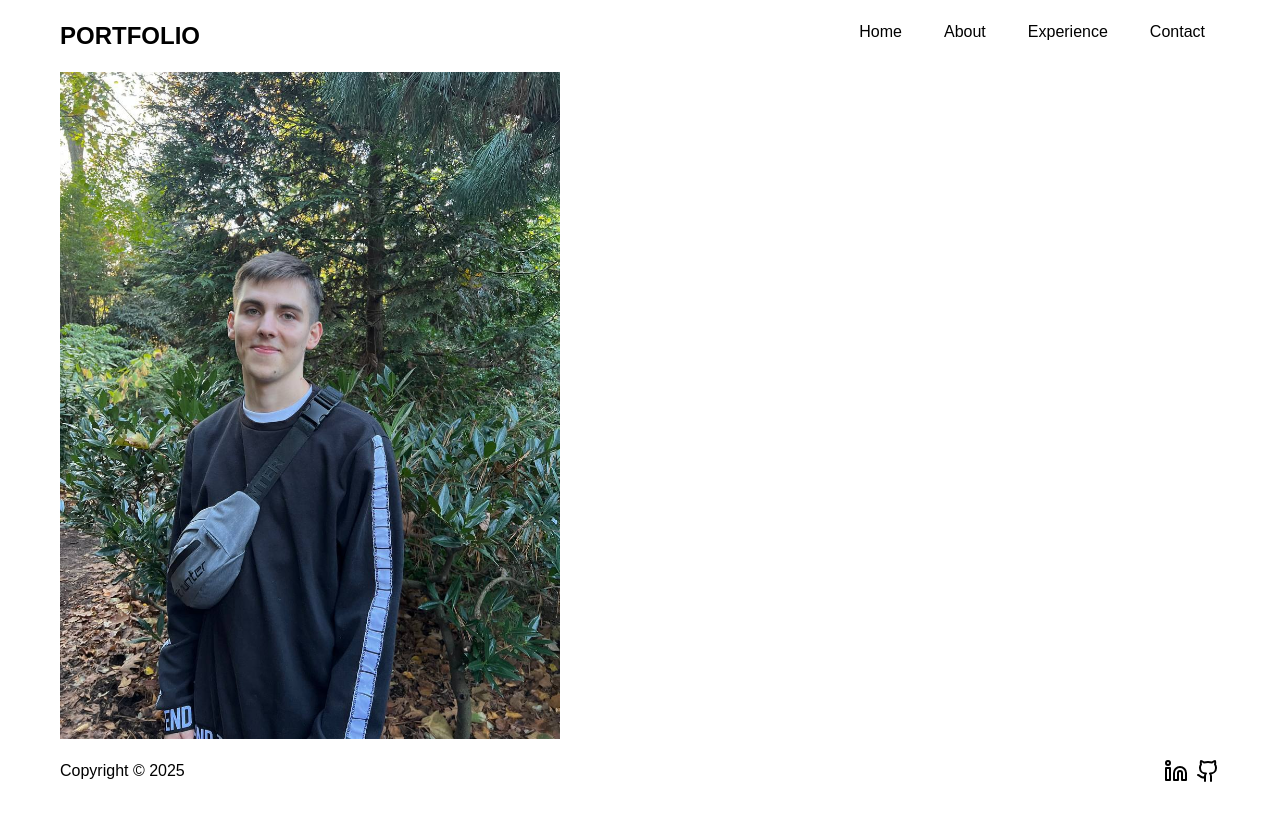
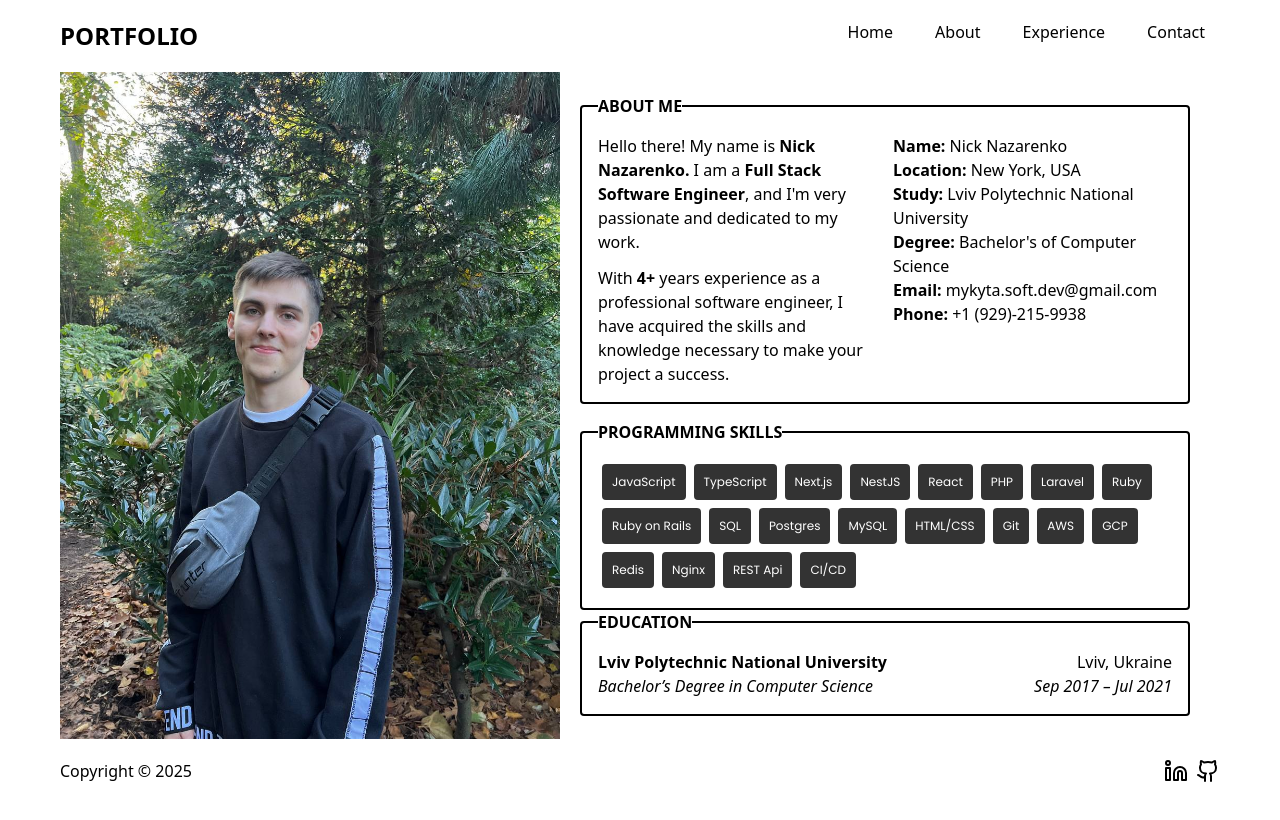
Before and after one commit to MykytaSoftDev/portfolio, a Next.js app: page /about in a window 1280 px wide. Built offline with nearby package versions, Linux system fonts and the light colour scheme.

Commit message:
add: about page

```diff
--- a/src/app/(home)/page.tsx
+++ b/src/app/(home)/page.tsx
@@ -1,4 +1,4 @@
-import { Home } from "@/components/ui/Home";
+import { Home } from "@/components/Home";
 
 export default function HomePage() {
   return (
--- a/src/app/about/page.tsx
+++ b/src/app/about/page.tsx
@@ -1,7 +1,9 @@
+import About from "@/components/About";
+
 export default function AboutPage() {
   return (
-    <section>
-      <div></div>
-    </section>
+    <>
+      <About />
+    </>
   );
 }
--- a/src/app/globals.css
+++ b/src/app/globals.css
@@ -21,7 +21,8 @@
 body {
   background: var(--background);
   color: var(--foreground);
-  font-family: Arial, Helvetica, sans-serif;
+  width: 100vw;
+  height: 100vh;
 }
 
 .header-link {
@@ -49,12 +50,12 @@ body {
   transition: width 0.3s ease-in-out, left 0.3s ease-in-out;
 }
 
-.contact_button a:hover {
+.contact-button a:hover {
   background-color: transparent;
   color: rgb(51 51 51 / var(--tw-text-opacity));
 }
 
-.contact_button a {
+.contact-button a {
   --tw-border-opacity: 1;
   --tw-bg-opacity: 1;
   --tw-text-opacity: 1;
@@ -74,3 +75,26 @@ body {
   transition-timing-function: cubic-bezier(0.4, 0, 0.2, 1);
   transition-duration: 300ms;
 }
+
+.skill-badge:hover {
+  background-color: transparent;
+  color: rgb(51 51 51 / var(--tw-text-opacity));
+  cursor: pointer;
+}
+
+.skill-badge {
+  --tw-border-opacity: 1;
+  --tw-bg-opacity: 1;
+  --tw-text-opacity: 1;
+  display: inline-block;
+  border-width: 2px;
+  border-style: solid;
+  font-family: Poppins, sans-serif;
+  font-weight: 500;
+  background-color: rgb(51 51 51 / var(--tw-bg-opacity));
+  border-color: rgb(51 51 51 / var(--tw-border-opacity));
+  color: rgb(255 255 255 / var(--tw-text-opacity));
+  transition-property: all;
+  transition-timing-function: cubic-bezier(0.4, 0, 0.2, 1);
+  transition-duration: 300ms;
+}
--- a/src/app/layout.tsx
+++ b/src/app/layout.tsx
@@ -25,11 +25,17 @@ export default function RootLayout({
   return (
     <html lang="en">
       <body
-        className={`${poppins.variable} ${poppins.variable} antialiased mx-15`}
+        className={`${poppins.variable} ${poppins.variable} antialiased  max-w-screen overflow-hidden`}
       >
         <Header />
-        <main className="flex">
-          <Image src={"/nick.jpg"} width={500} height={500} alt="Nick" />
+        <main className="flex justify-start items-center mx-15">
+          <Image
+            src={"/nick.jpg"}
+            width={500}
+            height={500}
+            className="max-md:hidden"
+            alt="Nick"
+          />
           {children}
         </main>
         <Footer />
--- /dev/null
+++ b/src/components/About.tsx
@@ -0,0 +1,91 @@
+import Link from "next/link";
+
+export default function About() {
+  return (
+    <div className="max-w-[650px] py-5 px-5">
+      <fieldset className="flex p-4 mb-4 border-2 border-solid border-bg-#333 rounded">
+        <legend className="font-bold uppercase">About me</legend>
+        <div className="w-[50%] mr-4">
+          <p className="mb-3">
+            Hello there! My name is <b>Nick Nazarenko.</b> I am a{" "}
+            <b>Full Stack Software Engineer</b>, and I'm very passionate and
+            dedicated to my work.
+          </p>
+          <p>
+            With <b>4+</b> years experience as a professional software engineer,
+            I have acquired the skills and knowledge necessary to make your
+            project a success.
+          </p>
+        </div>
+        <div className="w-[50%]">
+          <ul>
+            <li>
+              <b>Name:</b> Nick Nazarenko
+            </li>
+            <li>
+              <b>Location:</b> New York, USA
+            </li>
+            <li>
+              <b>Study:</b> Lviv Polytechnic National University
+            </li>
+            <li>
+              <b>Degree:</b> Bachelor's of Computer Science
+            </li>
+            <li>
+              <b>Email: </b>
+              <Link href="mailto:mykyta.soft.dev@gmail.com">
+                mykyta.soft.dev@gmail.com
+              </Link>
+            </li>
+            <li>
+              <b>Phone:</b>
+              <Link href="tel:+1 (929)-215-9938"> +1 (929)-215-9938</Link>
+            </li>
+          </ul>
+        </div>
+      </fieldset>
+      <fieldset className="flex flex-wrap p-4 border-2 border-solid border-bg-#333 rounded">
+        <legend className="font-bold uppercase">Programming Skills</legend>
+        <ul className="gap-2">
+          <li className="skill-badge text-xs rounded p-2 m-1">JavaScript</li>
+          <li className="skill-badge text-xs rounded p-2 m-1">TypeScript</li>
+          <li className="skill-badge text-xs rounded p-2 m-1">Next.js</li>
+          <li className="skill-badge text-xs rounded p-2 m-1">NestJS</li>
+          <li className="skill-badge text-xs rounded p-2 m-1">React</li>
+          <li className="skill-badge text-xs rounded p-2 m-1">PHP</li>
+          <li className="skill-badge text-xs rounded p-2 m-1">Laravel</li>
+          <li className="skill-badge text-xs rounded p-2 m-1">Ruby</li>
+          <li className="skill-badge text-xs rounded p-2 m-1">Ruby on Rails</li>
+          <li className="skill-badge text-xs rounded p-2 m-1">SQL</li>
+          <li className="skill-badge text-xs rounded p-2 m-1">Postgres</li>
+          <li className="skill-badge text-xs rounded p-2 m-1">MySQL</li>
+          <li className="skill-badge text-xs rounded p-2 m-1">HTML/CSS</li>
+          <li className="skill-badge text-xs rounded p-2 m-1">Git</li>
+          <li className="skill-badge text-xs rounded p-2 m-1">AWS</li>
+          <li className="skill-badge text-xs rounded p-2 m-1">GCP</li>
+          <li className="skill-badge text-xs rounded p-2 m-1">Redis</li>
+          <li className="skill-badge text-xs rounded p-2 m-1">Nginx</li>
+          <li className="skill-badge text-xs rounded p-2 m-1">REST Api</li>
+          <li className="skill-badge text-xs rounded p-2 m-1">CI/CD</li>
+        </ul>
+      </fieldset>
+      <fieldset className="flex flex-wrap p-4 border-2 border-solid border-bg-#333 rounded">
+        <legend className="font-bold uppercase">Education</legend>
+        <div className="w-full flex justify-between">
+          <p>
+            <strong>Lviv Polytechnic National University</strong>
+          </p>
+          <p>Lviv, Ukraine</p>
+        </div>
+        <div className="w-full flex justify-between">
+          <p>
+            <i>Bachelor’s Degree in Computer Science</i>
+          </p>
+          <p>
+            <i>Sep 2017 – Jul 2021</i>
+          </p>
+        </div>
+      </fieldset>
+    </div>
+  );
+}
--- a/src/components/ui/Home.tsx
+++ b/src/components/Home.tsx
@@ -4,11 +4,11 @@ export function Home() {
   return (
     <div className="flex flex-col justify-center ml-5">
       <h3 className="text-5xl font-bold mb-5">NICK NAZARENKO</h3>
-      <span className="line inline-block w-[70px] h-[5px] bg-[#333] mb-5"></span>
+      <span className="inline-block w-[70px] h-[5px] bg-[#333] mb-5"></span>
       <h3 className="job text-[25px] mb-5 font-light">
         <b>Full Stack Software Engineer</b>
       </h3>
-      <div className="contact_button">
+      <div className="contact-button">
         <Link href="/contact">Get in Touch</Link>
       </div>
     </div>
--- a/src/components/ui/Footer.tsx
+++ b/src/components/ui/Footer.tsx
@@ -2,7 +2,7 @@ import { Github, Linkedin } from "lucide-react";
 
 export default function Footer() {
   return (
-    <footer className="flex items-center justify-between py-5">
+    <footer className="flex items-center justify-between py-5 mx-15">
       <p className="font-medium">Copyright © 2025</p>
       <ul className="flex gap-2">
         <li>
--- a/src/components/ui/Header.tsx
+++ b/src/components/ui/Header.tsx
@@ -2,7 +2,7 @@ import Link from "next/link";
 
 export default function Header() {
   return (
-    <section className="my-5">
+    <section className="my-5 mx-15">
       <nav className="flex justify-between">
         <h1 className="text-2xl font-bold">
           <a href="/">PORTFOLIO</a>
```
